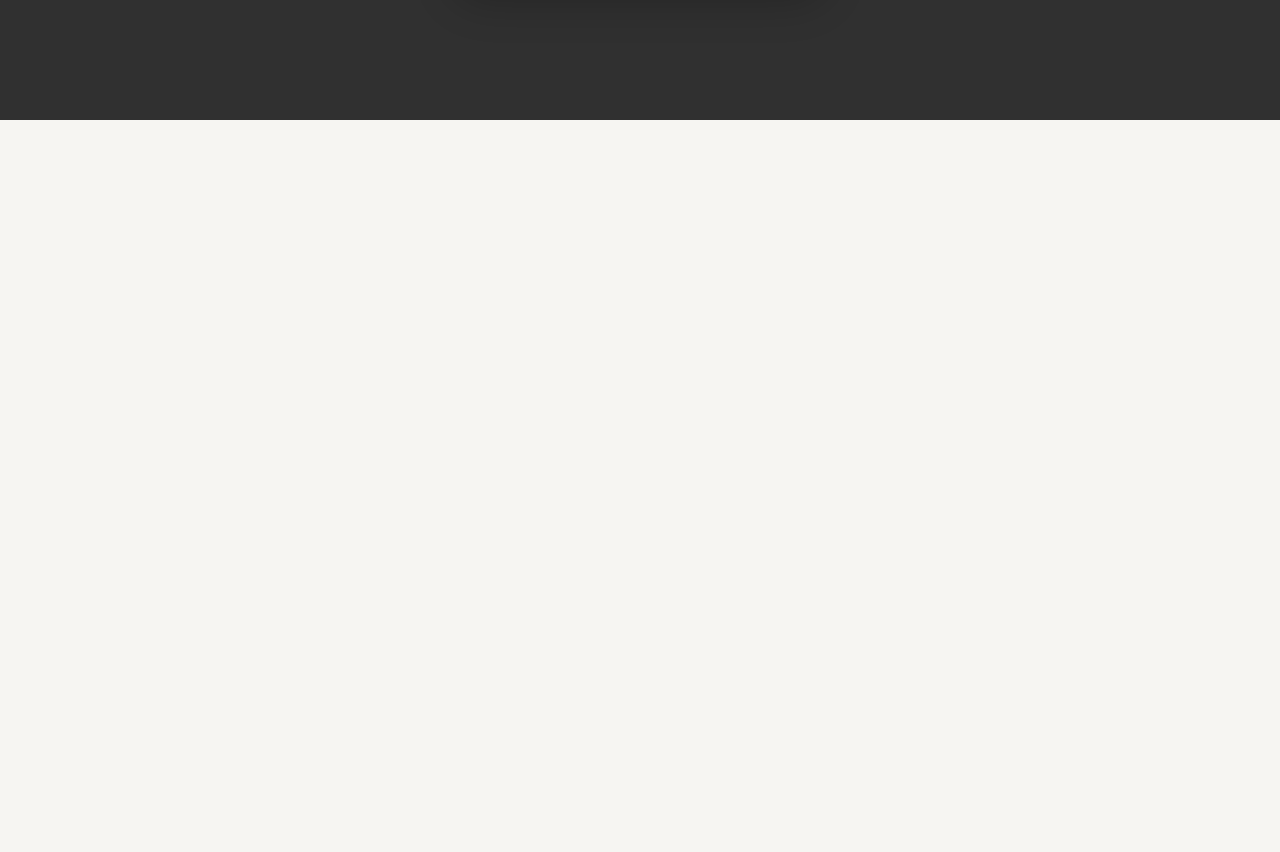
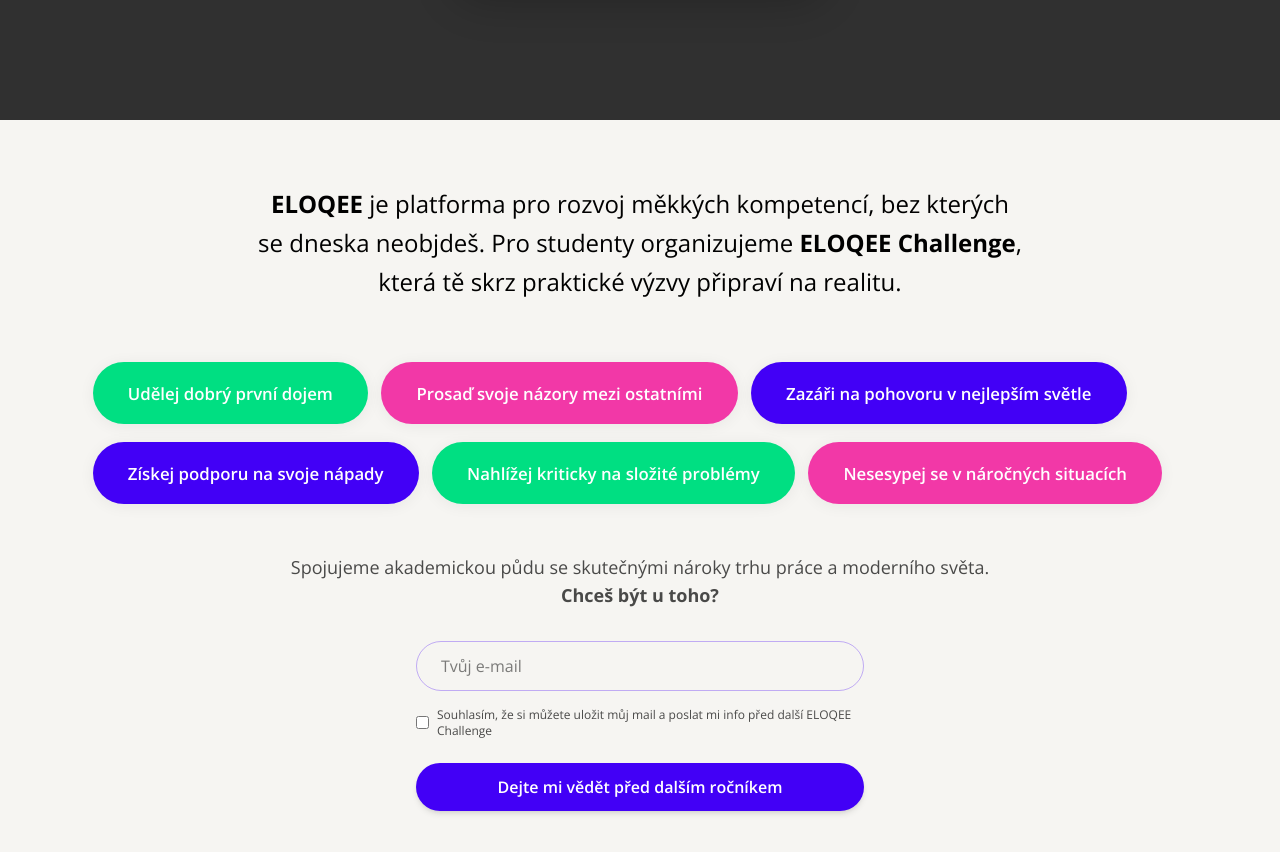
Before and after one commit to petaplacha/eloqee, a Vue app: page / in a window 1280 px wide. Shown: the part 680-1532 px from the top of the page. Before the commit the page ends 800 px from the top, so only its background shows below. Built offline with nearby package versions, Linux system fonts and the light colour scheme.

Commit message:
feat: add StudentInfoSection component with interactive elements and styling

```diff
--- /dev/null
+++ b/src/components/home/StudentInfoSection.vue
@@ -0,0 +1,134 @@
+<template>
+  <section class="student-info-section w-full bg-brand-paper text-brand-black py-16 px-4 flex flex-col items-center">
+    <div class="max-w-3xl text-center mb-10">
+      <h2 class="text-lg md:text-2xl font-normal mb-4 leading-relaxed">
+        <span class="font-bold">ELOQEE</span> je platforma pro rozvoj měkkých kompetencí, bez kterých se dneska neobjdeš. Pro studenty organizujeme <span class="font-bold">ELOQEE Challenge</span>, která tě skrz praktické výzvy připraví na realitu.
+      </h2>
+    </div>
+    <div class="w-full flex flex-col items-center mb-10">
+      <div class="bubble-row-wrapper">
+        <div class="bubble-row justify-center">
+          <span class="bubble bg-brand-green ml-24">Udělej dobrý první dojem</span>
+          <span class="bubble bg-brand-magenta ml-8">Prosaď svoje názory mezi ostatními</span>
+          <span class="bubble bg-brand-purple ml-20">Zazáři na pohovoru v nejlepším světle</span>
+        </div>
+        <div class="bubble-row justify-center mt-2">
+          <span class="bubble bg-brand-purple ml-4">Získej podporu na svoje nápady</span>
+          <span class="bubble bg-brand-green ml-32">Nahlížej kriticky na složité problémy</span>
+          <span class="bubble bg-brand-magenta">Nesesypej se v náročných situacích</span>
+        </div>
+      </div>
+    </div>
+    <div class="max-w-3xl text-center mb-8">
+      <p class="text-base md:text-lg text-brand-black/70">
+        Spojujeme akademickou půdu se skutečnými nároky trhu práce a moderního světa.<br>
+        <span class="font-bold">Chceš být u toho?</span>
+      </p>
+    </div>
+    <form class="w-full max-w-md mx-auto flex flex-col items-center gap-4">
+      <input type="email" placeholder="Tvůj e-mail" class="w-full rounded-full border border-brand-purple/30 px-6 py-3 text-base focus:outline-none focus:ring-2 focus:ring-brand-purple" />
+      <div class="flex items-center w-full">
+        <input type="checkbox" id="gdpr" class="rounded mr-2" />
+        <label for="gdpr" class="text-xs text-brand-black/70">Souhlasím, že si můžete uložit můj mail a poslat mi info před další ELOQEE Challenge</label>
+      </div>
+      <button type="button" class="w-full rounded-full bg-brand-purple text-brand-white font-semibold py-3 px-6 mt-2 text-base shadow-md hover:bg-brand-purple/90 transition">Dejte mi vědět před dalším ročníkem</button>
+    </form>
+  </section>
+</template>
+
+<style scoped>
+.bubble {
+  display: inline-block;
+  font-weight: 600;
+  font-size: 1rem;
+  padding: 1.1em 3.2em;
+  border-radius: 999px;
+  margin: 0.3em 0.15em;
+  box-shadow: 0 2px 16px rgba(0,0,0,0.06);
+  text-align: center;
+  color: #fff;
+  transition: transform 0.15s;
+  white-space: nowrap;
+  max-width: 100vw;
+  overflow: hidden;
+  text-overflow: ellipsis;
+  min-width: 14rem;
+}
+.bg-brand-purple {
+  background: var(--color-brand-purple);
+}
+.bg-brand-green {
+  background: var(--color-brand-green);
+}
+.bg-brand-magenta {
+  background: var(--color-brand-magenta);
+}
+.bubble:hover { transform: scale(1.04); }
+
+.flex.flex-wrap {
+  row-gap: 0.3em;
+  column-gap: 0.3em;
+}
+
+@media (min-width: 768px) {
+  .flex.flex-wrap {
+    flex-wrap: wrap;
+    max-width: 700px;
+  }
+  .bubble {
+    font-size: 1.05rem;
+    padding: 1.1em 2.1em;
+  }
+}
+
+@media (min-width: 640px) {
+  .flex.flex-wrap {
+    flex-wrap: wrap;
+    max-width: 700px;
+  }
+}
+
+@media (max-width: 639px) {
+  .flex.flex-wrap {
+    flex-wrap: wrap;
+    max-width: 420px;
+  }
+}
+
+.bubble-row-wrapper {
+  width: 100%;
+  max-width: 1100px;
+}
+
+.bubble-row {
+  display: flex;
+  flex-direction: row;
+  flex-wrap: nowrap;
+  justify-content: flex-start;
+  align-items: center;
+  gap: 0.5em;
+  margin-bottom: 0.2em;
+  min-height: 3.2em;
+}
+
+@media (max-width: 639px) {
+  .bubble-row-wrapper {
+    max-width: 420px;
+  }
+  .bubble-row {
+    flex-wrap: wrap;
+    justify-content: center;
+    gap: 0.3em;
+    min-height: unset;
+  }
+  .bubble-row + .bubble-row {
+    margin-top: 0.5em;
+  }
+  .bubble {
+    margin-left: 0 !important;
+    min-width: unset;
+    padding-left: 1.2em;
+    padding-right: 1.2em;
+  }
+}
+</style>
--- a/src/pages/HomePage.vue
+++ b/src/pages/HomePage.vue
@@ -1,9 +1,11 @@
 <script setup lang="ts">
 import HomeHero from '../components/home/HomeHero.vue'
+import StudentInfoSection from '../components/home/StudentInfoSection.vue'
 </script>
 
 <template>
   <main class="min-h-[100dvh] overflow-x-hidden bg-brand-paper text-brand-black">
     <HomeHero />
+    <StudentInfoSection />
   </main>
 </template>
```
